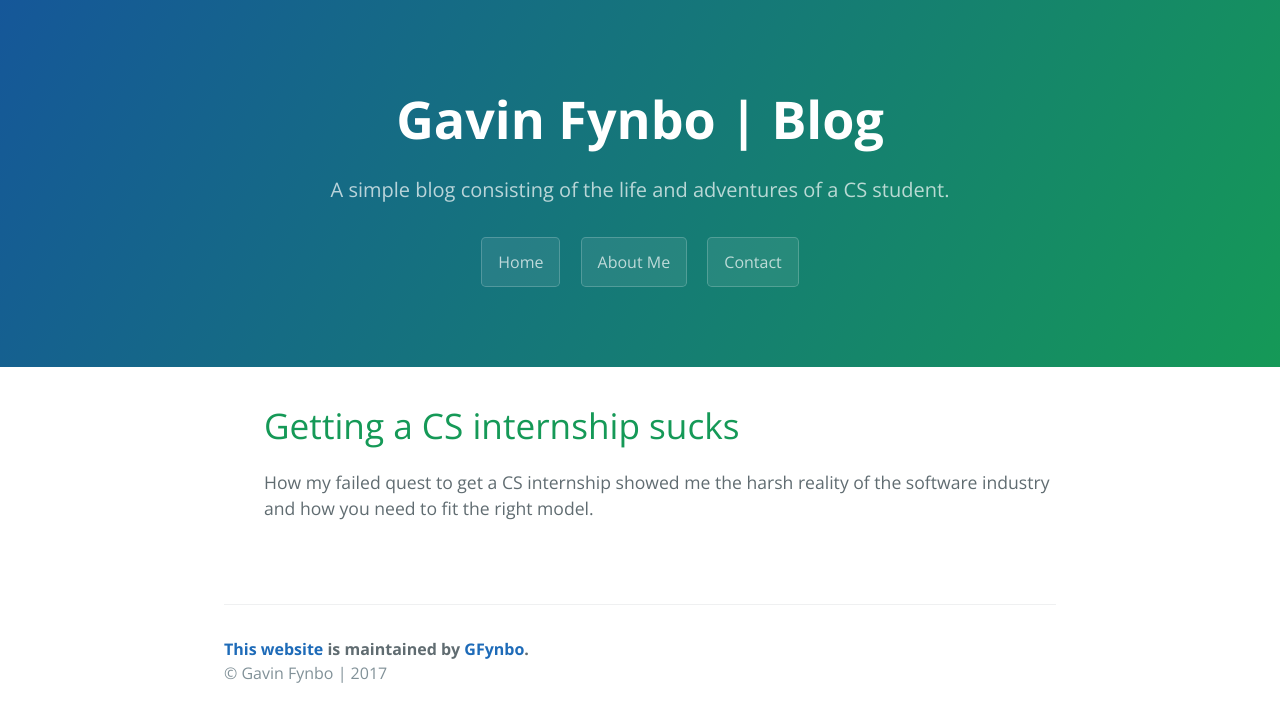
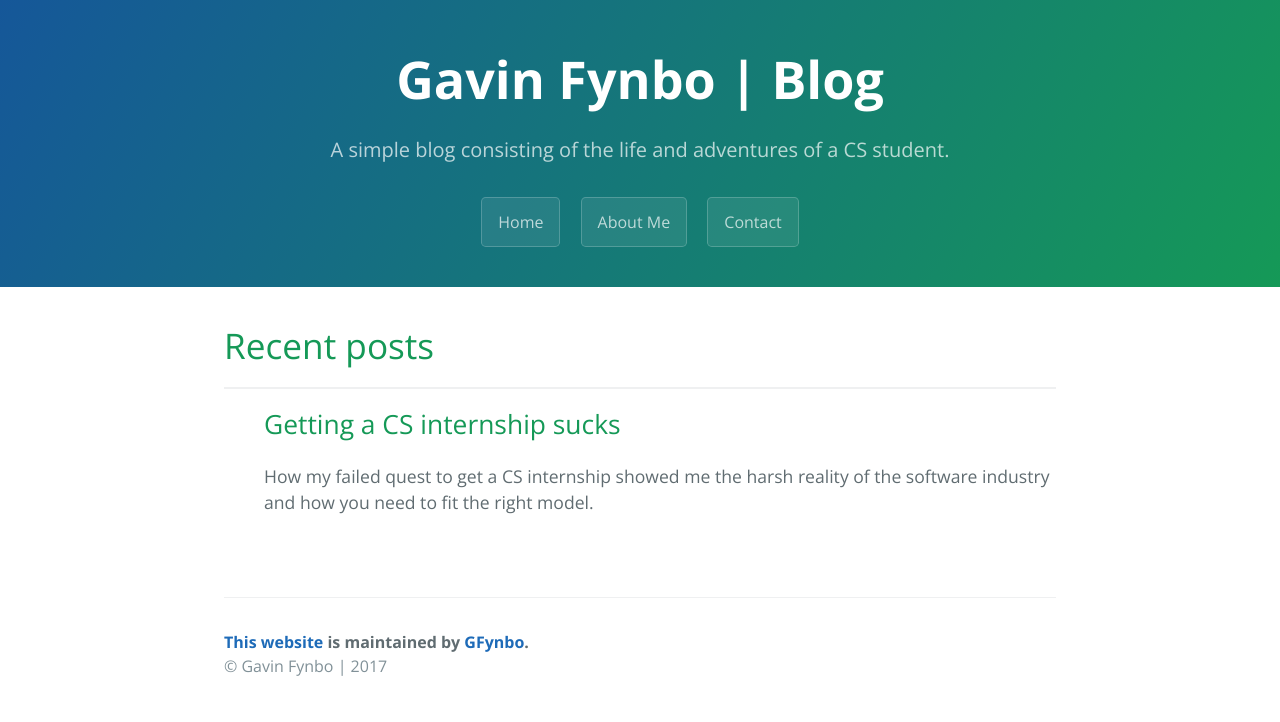
Before and after one commit to GFynbo/blog, a Jekyll site: the page built from index.md, in a window 1280 px wide. Shown: the top 722 px of the page. Built offline with Jekyll 4.4.1, drawn with Linux system fonts in a browser that asks for light colours; our own code applies the rules of GitHub Pages for plain Markdown files.

Commit message:
fixed visual stuff

```diff
--- a/_sass/jekyll-theme-cayman.scss
+++ b/_sass/jekyll-theme-cayman.scss
@@ -92,7 +92,7 @@ a {
   background-image: linear-gradient(120deg, $header-bg-color-secondary, $header-bg-color);
 
   @include large {
-    padding: 5rem 6rem;
+    padding: 2.5rem 3.5rem;
   }
 
   @include medium {
--- a/index.md
+++ b/index.md
@@ -2,9 +2,13 @@
 layout: default
 ---
 
+Recent posts
+============
+***
+
 <ul>
   {% for post in site.posts %}
-      <a href="/blog{{ post.url }}"><h1>{{ post.title }}</h1></a>
+      <a href="/blog{{ post.url }}"><h2>{{ post.title }}</h2></a>
       <p style="padding-bottom: 50px;">{{ post.summary }}</p>
   {% endfor %}
 </ul>
```
Also changed, not shown: about.md (+3 -0 lines), 4 other files.
